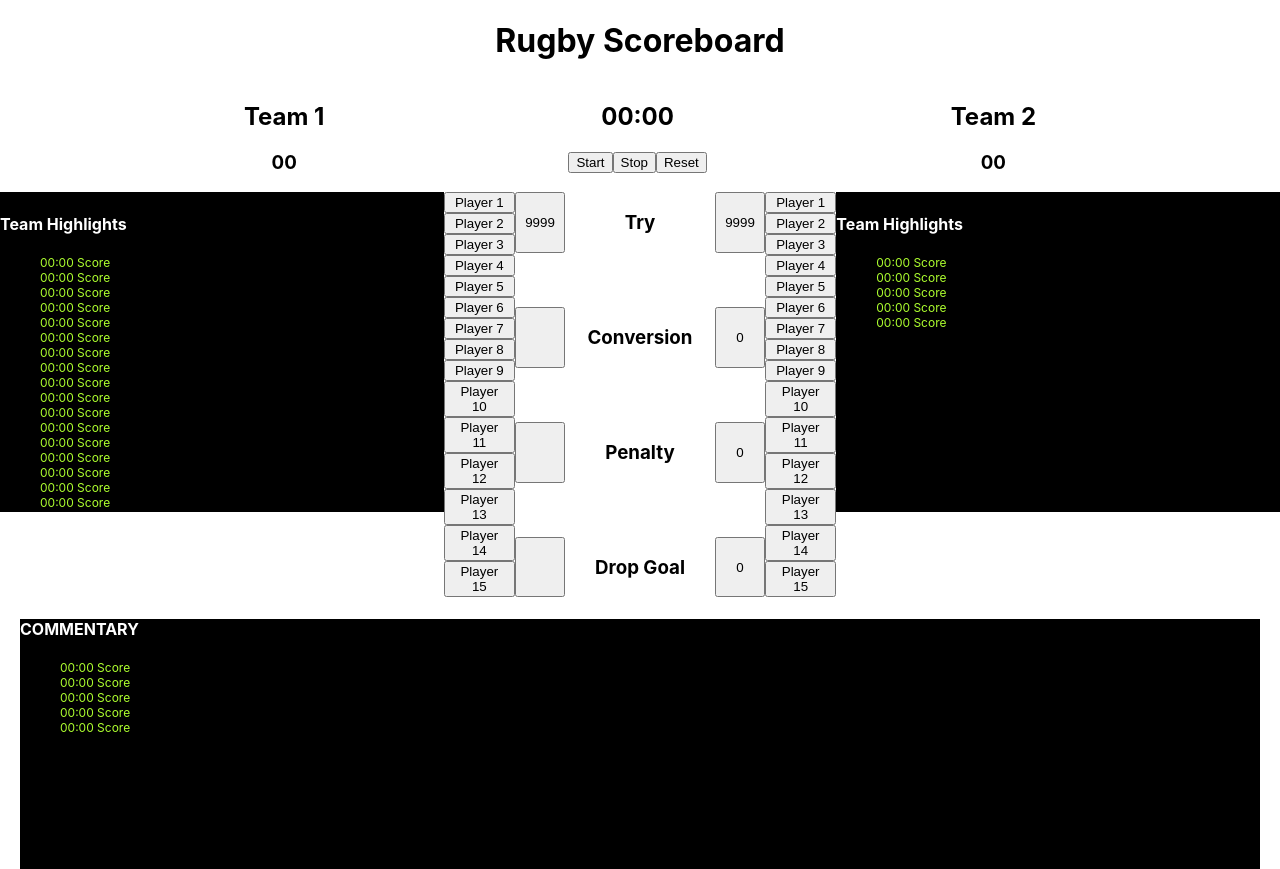
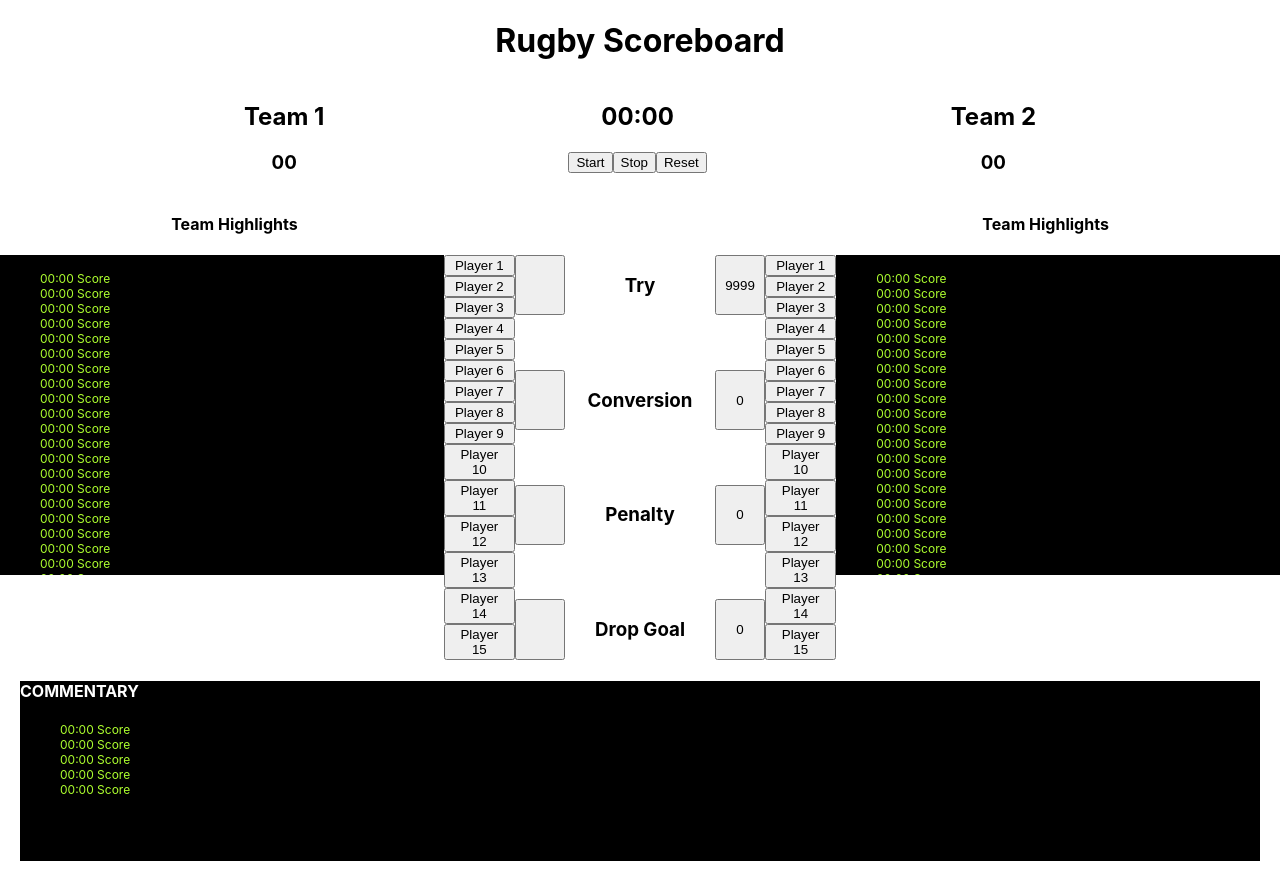
Before and after one commit to DSutcliffe/rugby-scoreboard, a React (Create React App) app: page / in a window 1280 px wide. Built offline with nearby package versions, Linux system fonts and the light colour scheme.

Commit message:
CSS Updates

```diff
--- a/src/App.js
+++ b/src/App.js
@@ -47,7 +47,7 @@ class App extends Component {
           <h1>Rugby Scoreboard</h1>
         </div>
 
-        <div className="middleSection">
+        <div className="middleSectionTop">
 
           <div className="teamScores">
             <h2>Team 1</h2>
@@ -65,10 +65,25 @@ class App extends Component {
 
         </div>
 
-        <div className="footerSection">
+        <div className="middleSectionMiddle">
+
+          <div>
+            <h4>Team Highlights</h4>
+          </div>
+
+          <div></div>
+          <div></div>
+          <div></div>
+
+          <div>
+            <h4>Team Highlights</h4>
+          </div>
+
+        </div>
+
+        <div className="middleSectionBottom">
 
           <div className="teamHighlights">
-            <h4>Team Highlights</h4>
             <ul>
               <li>00:00 Score</li>
               <li>00:00 Score</li>
@@ -135,7 +150,7 @@ class App extends Component {
 
             <div className="scoreType">
               {/* <button onClick={this.addToTryCount}>{this.team1TryCount}</button> */}
-              <button className="scoreButton" onClick={this.addToTryCount} value={this.team1TryCount} id="team1TryCount">9999</button>
+              <button className="scoreButton" onClick={this.addToTryCount} value={this.team1TryCount} id="team1TryCount"></button>
               <h3 className="scoreTypeName">Try</h3>
               <button className="scoreButton">9999</button>
             </div>
@@ -179,8 +194,42 @@ class App extends Component {
           </div>
 
           <div className="teamHighlights">
-            <h4>Team Highlights</h4>
             <ul>
+            <li>00:00 Score</li>
+              <li>00:00 Score</li>
+              <li>00:00 Score</li>
+              <li>00:00 Score</li>
+              <li>00:00 Score</li>
+              <li>00:00 Score</li>
+              <li>00:00 Score</li>
+              <li>00:00 Score</li>
+              <li>00:00 Score</li>
+              <li>00:00 Score</li>
+              <li>00:00 Score</li>
+              <li>00:00 Score</li>
+              <li>00:00 Score</li>
+              <li>00:00 Score</li>
+              <li>00:00 Score</li>
+              <li>00:00 Score</li>
+              <li>00:00 Score</li>
+              <li>00:00 Score</li>
+              <li>00:00 Score</li>
+              <li>00:00 Score</li>
+              <li>00:00 Score</li>
+              <li>00:00 Score</li>
+              <li>00:00 Score</li>
+              <li>00:00 Score</li>
+              <li>00:00 Score</li>
+              <li>00:00 Score</li>
+              <li>00:00 Score</li>
+              <li>00:00 Score</li>
+              <li>00:00 Score</li>
+              <li>00:00 Score</li>
+              <li>00:00 Score</li>
+              <li>00:00 Score</li>
+              <li>00:00 Score</li>
+              <li>00:00 Score</li>
+              <li>00:00 Score</li>
               <li>00:00 Score</li>
               <li>00:00 Score</li>
               <li>00:00 Score</li>
--- a/src/css/App.css
+++ b/src/css/App.css
@@ -2,7 +2,7 @@
   text-align: center;
 }
 
-.middleSection {
+.middleSectionTop {
   display: flex;
   justify-content: space-evenly;
 }
@@ -15,7 +15,12 @@
   text-align: center;
 }
 
-.footerSection {
+.middleSectionMiddle {
+  display: flex;
+  justify-content: space-evenly;
+}
+
+.middleSectionBottom {
   display: flex;
   justify-content: space-evenly;
 }
@@ -25,7 +30,8 @@
   /* border-top: 0; */
   /* padding-top: 0; */
   height: 320px;
-  overflow-y: auto;
+  /* overflow-y: auto; */
+  overflow: auto;
   color: white;
   background-color: black;
   width: 450px;
@@ -67,7 +73,8 @@
 .commentary {
   color: white;
   background-color: black;
-  height: 250px;
+  height: 180px;
+
   margin-left: 20px;
   margin-right: 20px;
 }
```
Lines whose indentation alone changed are shown as unchanged.
